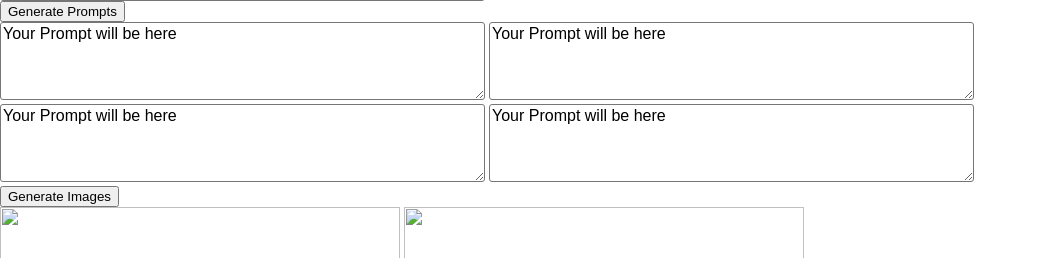
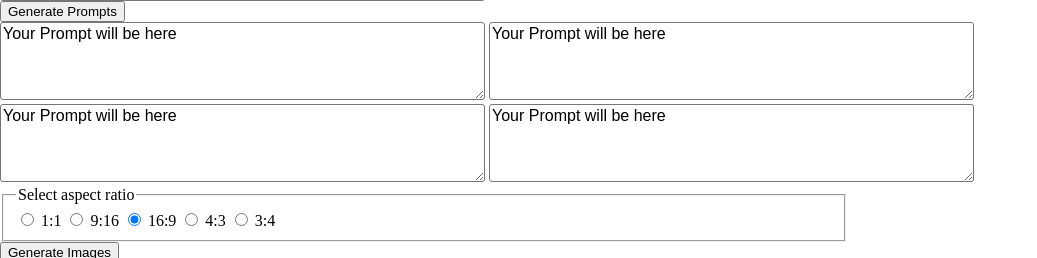
Before and after one commit to olexiyn/image-gen, a Python web app: template templates/index.html in a window 1280 px wide. Shown: the part 125-383 px from the top of the page, without its empty margins (0-1037 px from the left). Run offline with Jinja, Linux system fonts and the light colour scheme; the template is opened without the code that fills it, so the values that code supplies are empty; some libraries are stand-ins or nearby versions.

Commit message:
Add upscale and aspect ratio selectors

```diff
--- a/templates/index.html
+++ b/templates/index.html
@@ -4,7 +4,7 @@
 {% block head_js %}
 <script>
     async function get_prompts(topic) {
-        let x = await $.ajax('/api/?topic=' + topic);
+        let x = await $.ajax({'url': '/api', data: {'topic': topic}});
         return x
     }
 
@@ -21,21 +21,25 @@
         );
     }
 
-    async function get_images(prompt) {
-        let x = await $.ajax('/api/imggen-url?prompt=' + prompt);
+    async function get_images(prompt, aspect_ratio) {
+        let x = await $.ajax({'url': '/api/imggen-url', data: {'prompt': prompt, 'aspect_ratio': aspect_ratio}});
         return x
     }
 
-    async function update_image(id, prompt){
-        let img_obj = await get_images(prompt);
+    async function update_image(id, prompt, aspect_ratio){
+        let img_obj = await get_images(prompt, aspect_ratio);
         $("#img" + id.toString()).attr("src", img_obj.url);
+        $("#img" + id.toString() + "_download").attr("href", img_obj.url);
+        $("#img" + id.toString() + "_download_2x").attr("href", "/api/upscale?scale=2&url="+img_obj.url);
+        $("#img" + id.toString() + "_download_4x").attr("href", "/api/upscale?scale=4&url="+img_obj.url);
     }
 
     function gen_images() {
         let arr = [];
         for (let i = 0; i <= 3; i++) {
             let prompt = $("#p" + i.toString()).val();
-            arr.push(update_image(i, prompt));
+            let aspect_ratio = $("input[name='aspect_ratio']:checked").val();
+            arr.push(update_image(i, prompt, aspect_ratio));
         }
         Promise.all(arr).then(url_list => {
             // for (let i = 0; i < url_list.length; i++) {
@@ -66,13 +70,62 @@
 <textarea rows="4" cols="50" name="comment" form="usrform" id="p3"
     class="ui-widget ui-corner-all">Your Prompt will be here</textarea>
 <br />
+<!-- "1:1", "9:16", "16:9", "4:3", "3:4" -->
+ <fieldset style="width: 816px;">
+    <legend>Select aspect ratio</legend>
+    <div>
+        <input type="radio" id="1_to_1" name="aspect_ratio" value="1:1">
+        <label>1:1</label>
+        <input type="radio" id="9_to_16" name="aspect_ratio" value="9:16">
+        <label>9:16</label>
+        <input type="radio" id="16_to_9" name="aspect_ratio" value="16:9" checked>
+        <label>16:9</label>
+        <input type="radio" id="4_to_3" name="aspect_ratio" value="4:3">
+        <label>4:3</label>
+        <input type="radio" id="3_to_4" name="aspect_ratio" value="3:4">
+        <label>3:4</label>
+    </div>
+ </fieldset>
 <input type="button" id="get_images_button" value="Generate Images" />
-<br />
-<img id="img0" src="" width="400" />
-<img id="img1" src="" width="400" />
-<br />
-<img id="img2" src="" width="400" />
-<img id="img3" src="" width="400" />
+<hr />
+<table>
+    <tr>
+        <td><img id="img0" src="https://img.imagegenstages.com/img/rw57nkvk.png" width="400" /></td>
+        <td>
+            <a target="_blank" rel="noopener noreferrer" href="#" id="img0_download" download><input type="button" value="Download"></a>
+            <br/>
+            <a target="_blank" rel="noopener noreferrer" href="#" id="img0_download_2x" download><input type="button" value="Download 2X"></a>
+            <br/>
+            <a target="_blank" rel="noopener noreferrer" href="#" id="img0_download_4x" download><input type="button" value="Download 4X"></a>
+        </td>
+        <td><img id="img1" src="https://img.imagegenstages.com/img/rw57nkvk.png" width="400" /></td>
+        <td>
+            <a target="_blank" rel="noopener noreferrer" href="#" id="img1_download" download><input type="button" value="Download"></a>
+            <br/>
+            <a target="_blank" rel="noopener noreferrer" href="#" id="img1_download_2x" download><input type="button" value="Download 2X"></a>
+            <br/>
+            <a target="_blank" rel="noopener noreferrer" href="#" id="img1_download_4x" download><input type="button" value="Download 4X"></a>
+        </td>
+    </tr>
+    <tr>
+        <td><img id="img2" src="https://img.imagegenstages.com/img/rw57nkvk.png" width="400" /></td>
+        <td>
+            <a target="_blank" rel="noopener noreferrer" href="#" id="img2_download" download><input type="button" value="Download"></a>
+            <br/>
+            <a target="_blank" rel="noopener noreferrer" href="#" id="img2_download_2x" download><input type="button" value="Download 2X"></a>
+            <br/>
+            <a target="_blank" rel="noopener noreferrer" href="#" id="img2_download_4x" download><input type="button" value="Download 4X"></a>
+        </td>
+        <td><img id="img3" src="https://img.imagegenstages.com/img/rw57nkvk.png" width="400" /></td>
+        <td>
+            <a target="_blank" rel="noopener noreferrer" href="#" id="img3_download" download><input type="button" value="Download"></a>
+            <br/>
+            <a target="_blank" rel="noopener noreferrer" href="#" id="img3_download_2x" download><input type="button" value="Download 2X"></a>
+            <br/>
+            <a target="_blank" rel="noopener noreferrer" href="#" id="img3_download_4x" download><input type="button" value="Download 4X"></a>
+        </td>
+    </tr>
+</table>
 
 <script>
     $(document).ready(function () {
```
Also changed, not shown: app/api_endpoint.py (+16 -7 lines), app/utils.py (+35 -19 lines), requirements.txt (+18 -2 lines), 1 other file.
